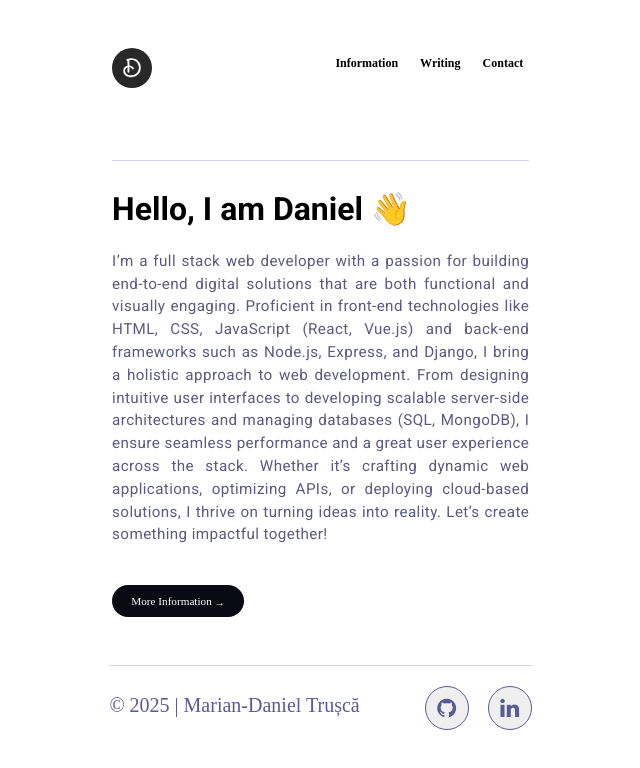
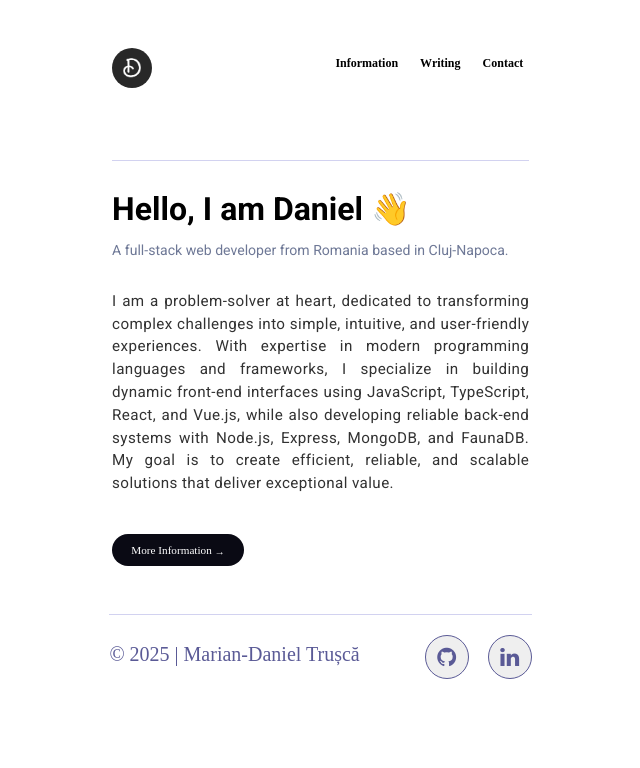
Before and after one commit to DanielT-Dev/Portfolio, a React (Vite) app in the folder portfolio/: page / in a window 1280 px wide. Shown: the top 768 px of the page, without its empty margins (313-953 px from the left). Built offline with nearby package versions, Linux system fonts and the light colour scheme; a web font is replaced by a local one.

Commit message:
Updated landing page content.

```diff
--- a/portfolio/src/components/Landing.jsx
+++ b/portfolio/src/components/Landing.jsx
@@ -9,9 +9,13 @@ const Landing = () => {
         <h1>
             Hello, I am Daniel 👋
         </h1>
+        <h2>
+          A full-stack web developer from Romania based in Cluj-Napoca.
+        </h2>
         <p>
-            I’m a full stack web developer with a passion for building end-to-end digital solutions that are both functional and visually engaging. Proficient in front-end technologies like HTML, CSS, JavaScript (React, Vue.js) and back-end frameworks such as Node.js, Express, and Django, I bring a holistic approach to web development. From designing intuitive user interfaces to developing scalable server-side architectures and managing databases (SQL, MongoDB), I ensure seamless performance and a great user experience across the stack. Whether it’s crafting dynamic web applications, optimizing APIs, or deploying cloud-based solutions, I thrive on turning ideas into reality. Let’s create something impactful together!
+        I am a problem-solver at heart, dedicated to transforming complex challenges into simple, intuitive, and user-friendly experiences. With expertise in modern programming languages and frameworks, I specialize in building dynamic front-end interfaces using JavaScript, TypeScript, React, and Vue.js, while also developing reliable back-end systems with Node.js, Express, MongoDB, and FaunaDB. My goal is to create efficient, reliable, and scalable solutions that deliver exceptional value.
         </p>
+
         <MoreButton content="More Information"/>
     </div>
   )
--- a/portfolio/src/styles/Landing.module.css
+++ b/portfolio/src/styles/Landing.module.css
@@ -12,11 +12,18 @@
     position: relative;
     font-family: "Roboto", serif;
 }
+.container h2 {
+    margin-top: -1vh;
+    margin-bottom: 4vh;
+    color: rgb(110, 120, 150);
+    font-size: 1.1vw;
+    font-weight: 400;
+}
 
 .container p {
     letter-spacing: 0.05vh;
     line-height: 1.5;
-    color: rgb(90, 90, 130);
+    color: rgb(50, 50, 50);
     text-align: justify;
     font-size: 1.9vh;
 }
```
